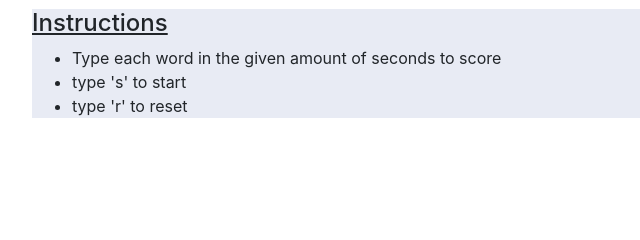
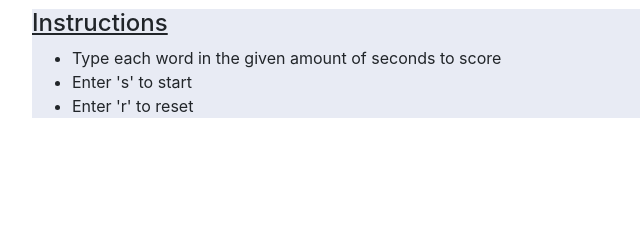
Before and after one commit to fangyu3/typing_game, a plain HTML site: page index.html in a window 1280 px wide. Shown: the part 392-632 px from the top of the page, 239-879 px from the left. Drawn offline with nearby package versions, Linux system fonts and the light colour scheme.

Commit message:
minor change to the game instructions

```diff
--- a/index.html
+++ b/index.html
@@ -35,8 +35,8 @@
 				<h4>Instructions</h4>
 				<ul>
 					<li>Type each word in the given amount of seconds to score</li>
-					<li>type 's' to start</li>
-					<li>type 'r' to reset</li>
+					<li>Enter 's' to start</li>
+					<li>Enter 'r' to reset</li>
 				</ul>
 		</div>
 	</div>
```
